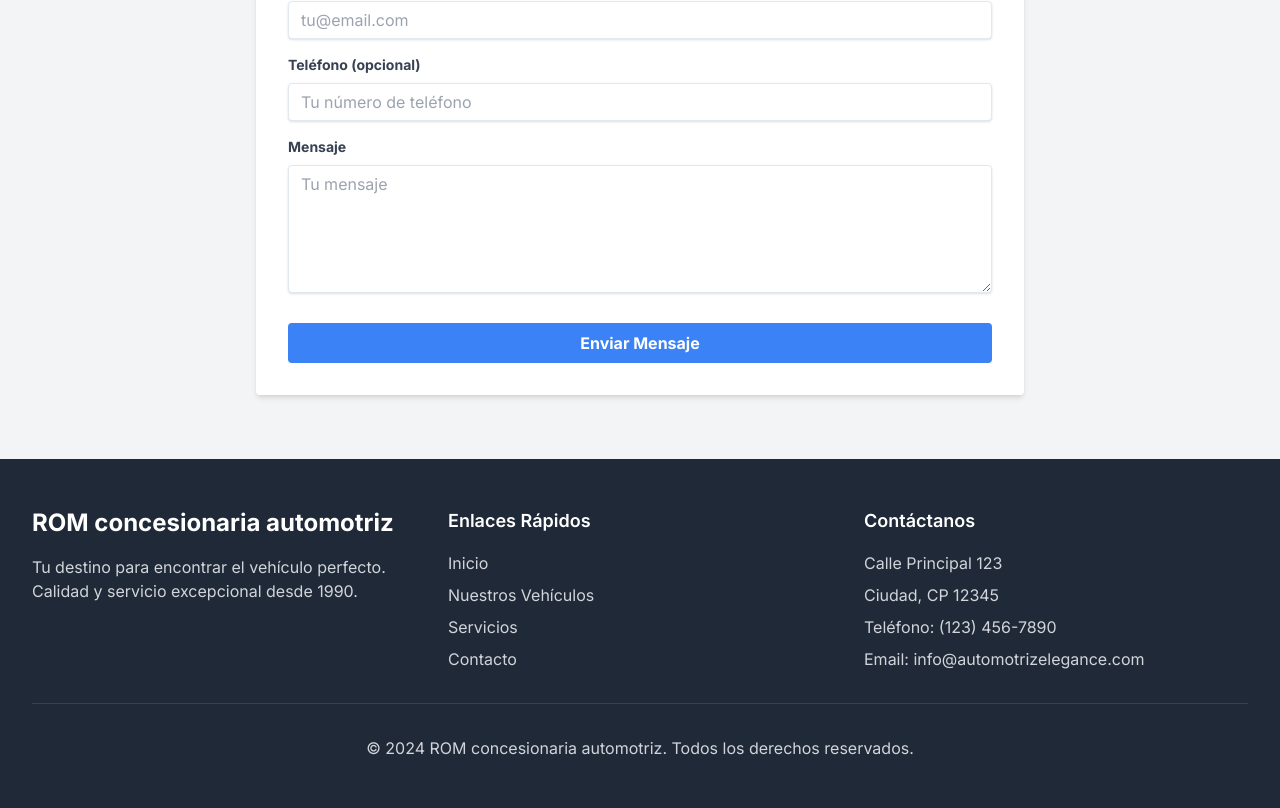
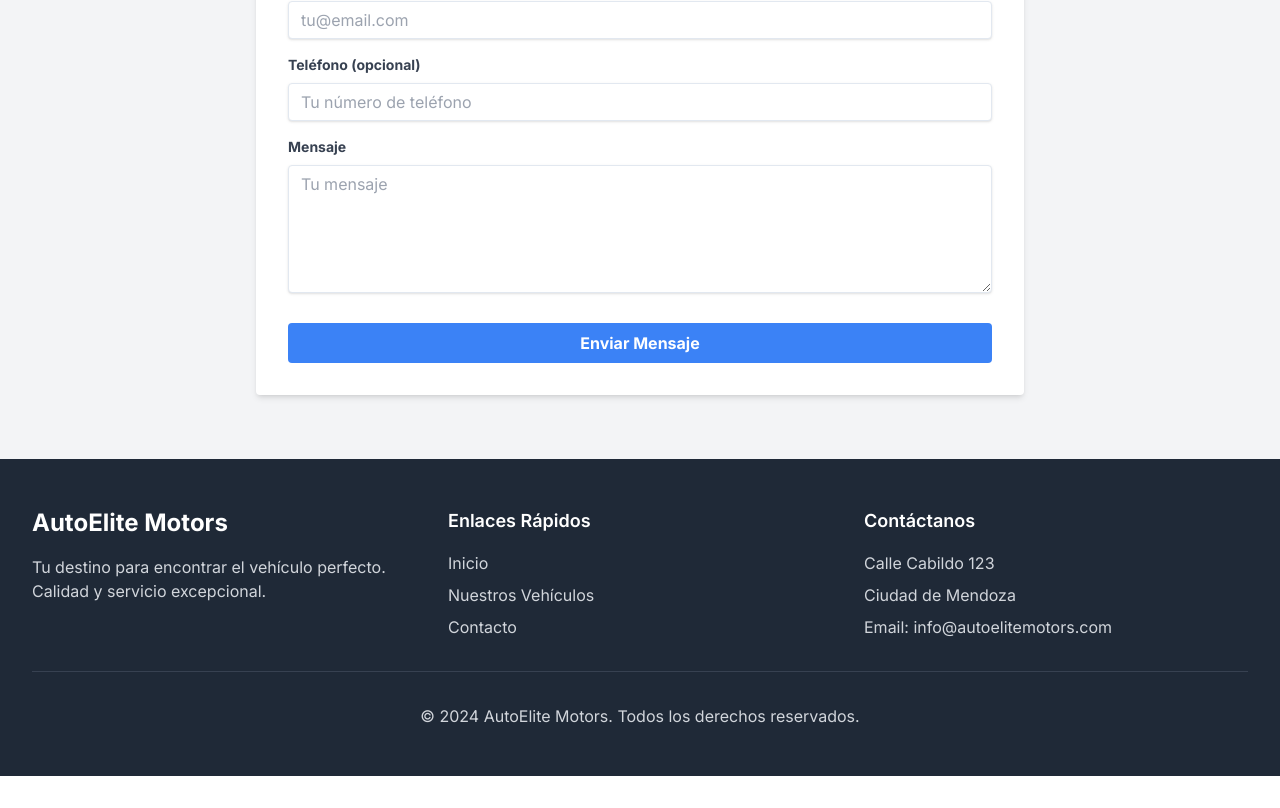
Before and after one commit to nabudev/concesionaria, a Next.js app in the folder myapp/: page / in a window 1280 px wide. Shown: the part 1993-2801 px from the top of the page. After the commit the page ends 2769 px from the top, so only its background shows below. Built offline with nearby package versions, Linux system fonts and the light colour scheme.

Commit message:
footer modificado

```diff
--- a/myapp/src/components/Footer.jsx
+++ b/myapp/src/components/Footer.jsx
@@ -5,7 +5,7 @@ import Link from 'next/link'
 
 export function Footer() {
   const currentYear = new Date().getFullYear()
-  const concesionariaNombre = "ROM concesionaria automotriz"
+  const concesionariaNombre = "AutoElite Motors"
 
   return (
     <footer className="bg-gray-800 text-white">
@@ -14,7 +14,7 @@ export function Footer() {
           <div>
             <h2 className="text-2xl font-bold mb-4">{concesionariaNombre}</h2>
             <p className="text-gray-300">
-              Tu destino para encontrar el vehículo perfecto. Calidad y servicio excepcional desde 1990.
+              Tu destino para encontrar el vehículo perfecto. Calidad y servicio excepcional.
             </p>
           </div>
           <div>
@@ -26,17 +26,12 @@ export function Footer() {
                 </Link>
               </li>
               <li>
-                <Link href="/vehiculos" className="text-gray-300 hover:text-white transition duration-300">
+                <Link href="/" className="text-gray-300 hover:text-white transition duration-300">
                   Nuestros Vehículos
                 </Link>
               </li>
               <li>
-                <Link href="/servicios" className="text-gray-300 hover:text-white transition duration-300">
-                  Servicios
-                </Link>
-              </li>
-              <li>
-                <Link href="/contacto" className="text-gray-300 hover:text-white transition duration-300">
+                <Link href="/" className="text-gray-300 hover:text-white transition duration-300">
                   Contacto
                 </Link>
               </li>
@@ -44,10 +39,9 @@ export function Footer() {
           </div>
           <div>
             <h3 className="text-lg font-semibold mb-4">Contáctanos</h3>
-            <p className="text-gray-300 mb-2">Calle Principal 123</p>
-            <p className="text-gray-300 mb-2">Ciudad, CP 12345</p>
-            <p className="text-gray-300 mb-2">Teléfono: (123) 456-7890</p>
-            <p className="text-gray-300">Email: info@automotrizelegance.com</p>
+            <p className="text-gray-300 mb-2">Calle Cabildo 123</p>
+            <p className="text-gray-300 mb-2">Ciudad de Mendoza</p>
+            <p className="text-gray-300">Email: info@autoelitemotors.com</p>
           </div>
         </div>
         <div className="mt-8 pt-8 border-t border-gray-700 text-center">
```
